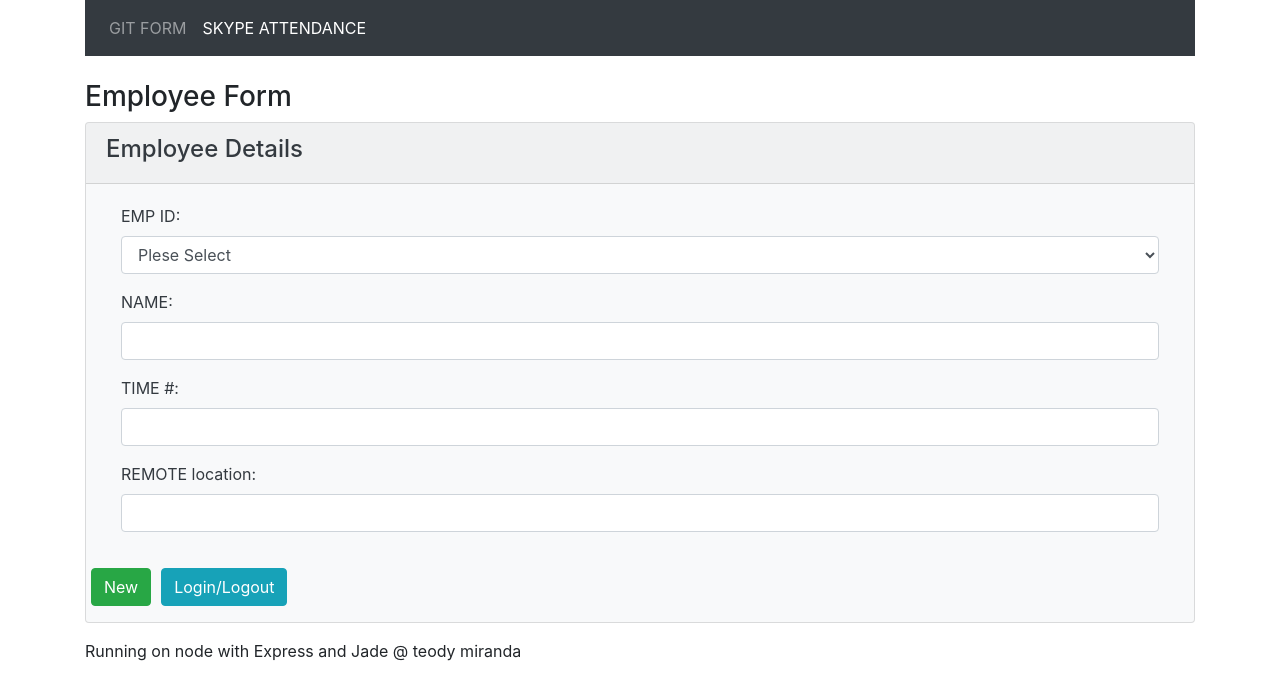
After one commit to mirandateodyc23/gitform, a Node server app: page /emp_att in a window 1280 px wide. The commit adds this page. Shown: the top 700 px of the page. Run offline with Node 20, Linux system fonts and the light colour scheme; some libraries are stand-ins or nearby versions.

Commit message:
added skype attendance format

```diff
--- a/app.js
+++ b/app.js
@@ -7,6 +7,7 @@ var bodyParser = require('body-parser');
 
 var indexRouter = require('./routes/index');
 var usersRouter = require('./routes/users');
+var attRouter = require('./routes/emp_att');
 
 
 var app = express();
@@ -29,13 +30,13 @@ app.use(bodyParser.json())
 
 app.use('/', indexRouter);
 app.use('/users', usersRouter);
+app.use('/emp_att', attRouter);
+
 
 // Use Bootstrap
 app.use('/bootstrap-dist-css', express.static(__dirname + '/node_modules/bootstrap/dist/css'));
 app.use('/bootstrap-dist-js', express.static(__dirname + '/node_modules/bootstrap/dist/js'));
 app.use('/js', express.static(__dirname + '/public/javascripts'));
-
-
 
 // catch 404 and forward to error handler
 app.use(function(req, res, next) {
@@ -53,4 +54,5 @@ app.use(function(err, req, res, next) {
   res.render('error');
 });
 
+
 module.exports = app;
--- /dev/null
+++ b/data.json
@@ -0,0 +1 @@
+{"employee":[{"emp_id_new":"","emp_id":"L17-049","emp_name":"Miranda, Teody C.","emp_shift":"09:00 - 18:00","emp_loc":"Nueva Ecija"}]}
--- /dev/null
+++ b/routes/emp_att.js
@@ -0,0 +1,174 @@
+const e = require('express');
+var express = require('express');
+var router = express.Router();
+var fs = require('fs');
+
+
+function jsonReader(filePath, cb) {
+  fs.readFile(filePath, (err, fileData) => {
+      if (err) {
+          return cb && cb(err)
+      }
+      try {
+          const object = JSON.parse(fileData)
+          return cb && cb(null, object)
+      } catch(err) {
+          return cb && cb(err)
+      }
+  })
+}
+
+
+/* GET home page. */
+router.get('/', function(req, res) {
+  var empdata = [];
+  var result_msg = "";
+
+  jsonReader('./data.json', (err, employees) => {
+    if (err) {
+        console.log(err)
+        return
+    }
+    // empdata = emp;
+    for (var i in employees.employee) {
+      var emp = employees.employee[i];
+      delete emp.emp_id_new;
+      empdata.push(emp);
+    }
+    console.log(empdata);
+
+    res.render('emp_att', {
+      title: 'Employee Form',
+      title2: 'Attendance Format',
+      data: empdata,
+      result: result_msg
+      });
+
+  });
+
+});
+
+  /* POST home page. */
+router.post('/', function(req, res) {
+  var empdata = [];
+  var result_msg = "";
+  var postdata = JSON.parse(JSON.stringify(req.body));
+  var status = 0;
+  var message = "";
+  if(postdata.emp_id !== ''){
+    status = 1
+    message = "Attendance format has successfuly generated."
+    var att_msg = [];
+    var date_obj = new Date();
+    var month = date_obj.getMonth()+ 1;
+    var day = date_obj.getUTCDate();
+    var year = date_obj.getUTCFullYear();
+    var months = [ "January", "February", "March", "April", "May", "June", "July", "August", "September", "October", "November", "December" ];
+
+    att_msg.push(months[month-1] + " " + day + ", " + year);
+    att_msg.push('EMP ID: ' + postdata.emp_id);
+    att_msg.push('Name: ' + postdata.emp_name);
+    att_msg.push('Time: ' + postdata.emp_shift);
+    att_msg.push('Remote location: ' + postdata.emp_loc);
+    result_msg = att_msg.join('<br/>');
+  } else {
+    status = 0;
+    message = "Please choose employee first."
+  }
+  jsonReader('./data.json', (err, employees) => {
+    if (err) {
+        console.log(err)
+        return
+    }
+    // empdata = emp;
+    for (var i in employees.employee) {
+      var emp = employees.employee[i];
+      delete emp.emp_id_new;
+      empdata.push(emp);
+    }
+    console.log(empdata);
+
+    res.render('emp_att', {
+      title: 'Employee Form',
+      title2: 'Attendance Format',
+      data: empdata,
+      result: result_msg,
+      status : status,
+      message: message,
+      });
+
+  });
+
+});
+
+router.post('/save_emp', function(req, res) {
+
+  var filePath = "./data.json";
+  var empdata = [];
+  var postdata = JSON.parse(JSON.stringify(req.body));
+
+  if(postdata.emp_id_new == '' && postdata.emp_id == ""){
+    res.send({result: false});
+  } else {
+    if(postdata.emp_id_new.length > 0){
+      postdata.emp_id = postdata.emp_id_new;
+      delete postdata.emp_id_new;
+    }
+
+    jsonReader(filePath, (err, employees) => {
+      if (err) {
+          console.log(err)
+          return
+      }
+      console.log(postdata);
+      var exist = false;
+      for (var i in employees.employee) {
+        var emp = employees.employee[i];
+        if(emp.emp_id == postdata.emp_id){
+          exist = true;
+          emp = postdata;
+        }
+        empdata.push(emp);
+
+      }
+
+      if(!exist){
+        empdata.push(postdata);
+      }
+
+      fs.writeFile(filePath, JSON.stringify({employee : empdata}), (err) => {
+        if (err) console.log('Error writing file:', err)
+      })
+      res.send({result: empdata});
+
+    })
+  }
+});
+
+router.post('/get_att', function(req, res){
+  var att_msg = [];
+  var postdata = JSON.parse(JSON.stringify(req.body));
+  var date_obj = new Date();
+  var month = date_obj.getMonth()+ 1;
+  var day = date_obj.getUTCDate();
+  var year = date_obj.getUTCFullYear();
+  var months = [ "January", "February", "March", "April", "May", "June", "July", "August", "September", "October", "November", "December" ];
+
+  att_msg.push(months[month] + " " + day + ", " + year);
+  att_msg.push('EMP ID: ' + postdata.emp_id);
+  att_msg.push('Name: ' + postdata.emp_name);
+  att_msg.push('Time: ' + postdata.emp_shift);
+  att_msg.push('Remote location: ' + postdata.emp_loc);
+
+  console.log(att_msg);
+  console.log(att_msg.join('<br/>'));
+  res.render('emp_att', {result: att_msg.join('<br/>')});
+});
+
+
+function digit2_format(number) {
+  return number < 10 ? ("0" + number) : number;
+}
+
+
+module.exports = router;
--- /dev/null
+++ b/views/emp_att.jade
@@ -0,0 +1,183 @@
+extends layout
+
+block header
+    nav(class="navbar navbar-expand-lg navbar-dark bg-dark")
+      ul(class="navbar-nav mr-auto")
+        li(class="nav-item")
+          a(class="nav-link" href="/") GIT FORM
+            span(class="sr-only") (current)
+        li(class="nav-item active")
+          a(class="nav-link", href="/emp_att") SKYPE ATTENDANCE
+    br
+
+block content
+  -data = data || {}
+  -result = result || ""
+  -datajson = JSON.stringify(data)
+
+  if result !== "" && status == 1
+    div(class="row")
+      div(class="col-sm")
+        div(class="alert alert-success alert-dismissible")
+          a(href="#", class="close", data-dismiss="alert", aria-label="close") &times
+          strong Success!
+          span.text-success=message
+    div(class="row")
+      div(class="col-sm")
+        h3=title2
+        div(class="alert alert-info")!=result
+  else if message && status == 0
+    div(class="row")
+      div(class="col-sm")
+        div(class="alert alert-danger alert-dismissible")
+          a(href="#", class="close", data-dismiss="alert", aria-label="close") &times
+          strong(class="label label-default") Error!
+          span(class="label label-default text-danger")=message
+
+  div(class="row")
+    div(class="col-sm")
+      div(class="attsection")
+        h3=title
+        form(class="attform form-horizontal" action="emp_att", method="post")
+          div(class="attform-section row")
+            div(class="attform-col col-sm")
+              div(class="card bg-light mb-3")
+                div(class="card-header text-dark")
+                  h4 Employee Details
+                div(class="card-body col-sm text-dark")
+                    div(class="form-group")
+                      label(class="control-label col-sm", for="emp-id") EMP ID:
+                      div(class="col-sm")
+                        input(type="text", name="emp_id_new", class="form-control", id="emp-id-new", value=data['emp-id'])
+                        select(type="text" name="emp_id", class="form-control", id="emp-id", value=data['emp-id'])
+                    div(class="form-group")
+                      label(class="control-label col-sm", for="emp-name") NAME:
+                      div(class="col-sm")
+                        input(type="text" name="emp_name", class="form-control", id="emp-name", value=data['emp-name'])
+                    div(class="form-group")
+                      label(class="control-label col-sm", for="emp-shift") TIME #:
+                      div(class="col-sm")
+                        input(type="text", name="emp_shift", class="form-control", id="emp-shift", value=data['emp-shift'])
+                    div(class="form-group")
+                      label(class="control-label col-sm", for="emp-loc") REMOTE location:
+                      div(class="col-sm")
+                        input(type="text", name="emp_loc", class="form-control", id="emp-loc", value=data['emp-loc'])
+
+                div(class="form-group")
+                  div(class="col-sm-offset-2 col-sm")
+                    div(class="row")
+                      button(type="submit", class="btn btn-success no-sub new ", style="margin: 0px 5px 0px 5px") New
+                      button(type="submit", class="btn btn-primary no-sub save", style="margin: 0px 5px 0px 5px") Update
+                      button(type="submit", class="btn btn-danger no-sub cancel", style="margin: 0px 5px 0px 5px") Cancel
+                      button(type="submit", class="btn btn-info login_out", style="margin: 0px 5px 0px 5px") Login/Logout
+
+      div(class="modal fade" id="myModal" role="dialog")
+        div(class="modal-dialog")
+          div(class="modal-content")
+            div(class="modal-header")
+              h4(class="heading text-danger") Confirmation
+              button(type="button", class="close", data-dismiss="modal")
+                span(aria-hidden="true", class="white-text") &times;
+            div(class="modal-body justify-content-center")
+              div(class="row")
+                div(class="col-sm")
+                  p Do you want to save?
+            div(class="modal-footer justify-content-center")
+              button(class="btn btn-outline-info waves-effect btn-save", data-dismiss="modal") Save
+              button(class="btn btn-outline-danger waves-effect btn-close", data-dismiss="modal") Cancel
+
+
+  script(type="text/javascript").
+   var empdata = !{datajson};
+
+    $(document).ready(function(){
+      $('#emp-id-new').hide();
+      $('.btn.save').hide();
+      $('.btn.cancel').hide();
+      $('.btn.login_out').show();
+      var options = "<option value=''>Plese Select</option>";
+      $.each(empdata,function(i,emp){
+       options+= "<option value='" + emp.emp_id + "'>" + emp.emp_id + "</option>";
+      });
+      $('#emp-id').append(options);
+
+      $('.no-sub').on('click',function(){
+        $("form").submit(function(e){
+          e.preventDefault();
+        });
+      });
+
+      $('.btn.save').on('click', function(){
+        $("#myModal").modal('toggle');
+      })
+      $('.btn-save').on('click', function(){
+        var formData = $('.attform').serializeArray();
+        var object = formData;
+        var json = JSON.stringify(object);
+
+        $.ajax({
+          method: "POST",
+          url: "/emp_att/save_emp",
+          data: formData,
+          dataType: 'json'
+        })
+        .done(function(data){
+          if(!data.result){
+            alert("Please fill-out the form correctly.");
+          } else {
+            location.reload();
+          }
+
+
+        });
+
+      });
+
+      $('#emp-id').on('click', function(){
+        var selected = $(this).val();
+        $.each(empdata,function(i,emp){
+          if( selected == emp.emp_id){
+            $('#emp-id').val(emp.emp_id);
+            $('#emp-name').val(emp.emp_name);
+            $('#emp-shift').val(emp.emp_shift);
+            $('#emp-loc').val(emp.emp_loc);
+          }
+        });
+        if(selected == '') {
+          $('.attform').trigger("reset");
+           $('.btn.save').hide();
+        } else {
+          $('.btn.save').show();
+        }
+      });
+
+      $('.btn.new').on('click', function(){
+          $('#emp-id').hide();
+          $('.btn.new').hide();
+          $('.btn.save').show().text("Create");
+          $('.btn.cancel').show();
+          $('.btn.login_out').hide();
+          $("form").find('input').each(function(){
+            $(this).val('');
+          });
+          $('#emp-id-new').show();
+      });
+
+      $('.btn.cancel').on('click', function(){
+        $('#emp-id').show();
+        $('#emp-id-new').hide();
+        $('.btn.new').show();
+        $('.btn.save').hide().text("Update");
+        $('.btn.cancel').hide();
+        $('.btn.login_out').show();
+      });
+
+      $('.btn.login_out').on('click', function(){
+        $("form").submit();
+
+      });
+
+    });
+
+
+block sidebar
--- a/views/layout.jade
+++ b/views/layout.jade
@@ -13,7 +13,7 @@ html
   body
 
     .container
-      header
+      block header
 
       .main-content
         block content
@@ -21,5 +21,5 @@ html
         block sidebar
       .result
         block result
-      footer
+      block footer
         p Running on node with Express and Jade @ teody miranda
```
Also changed, not shown: views/index.jade (+22 -13 lines).
